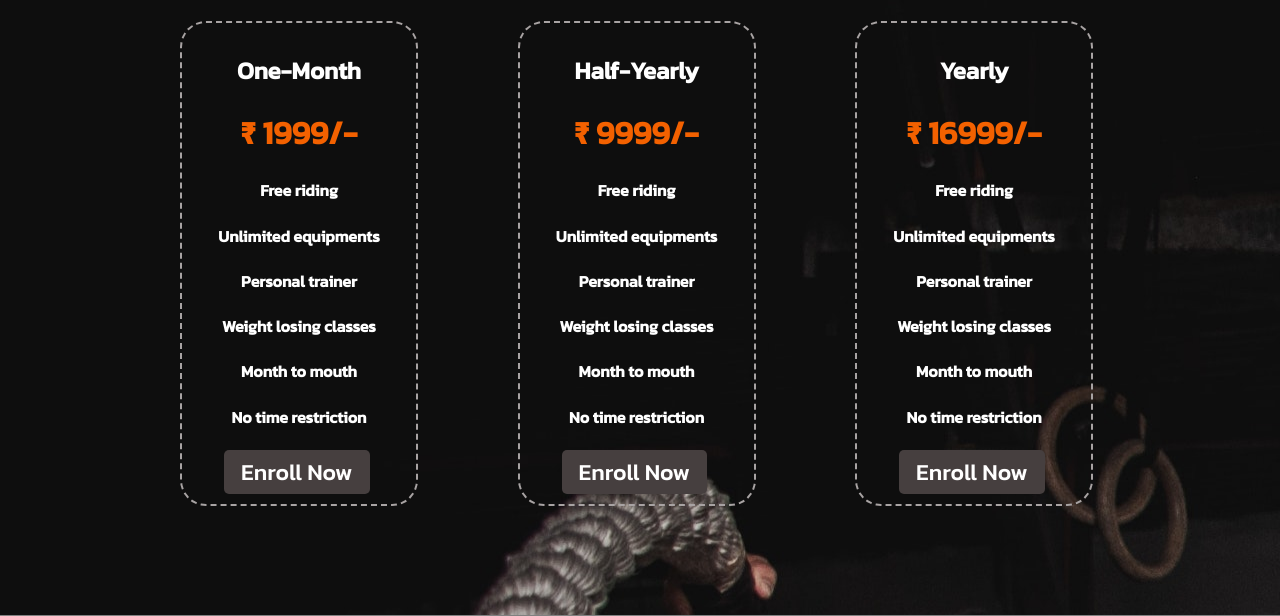
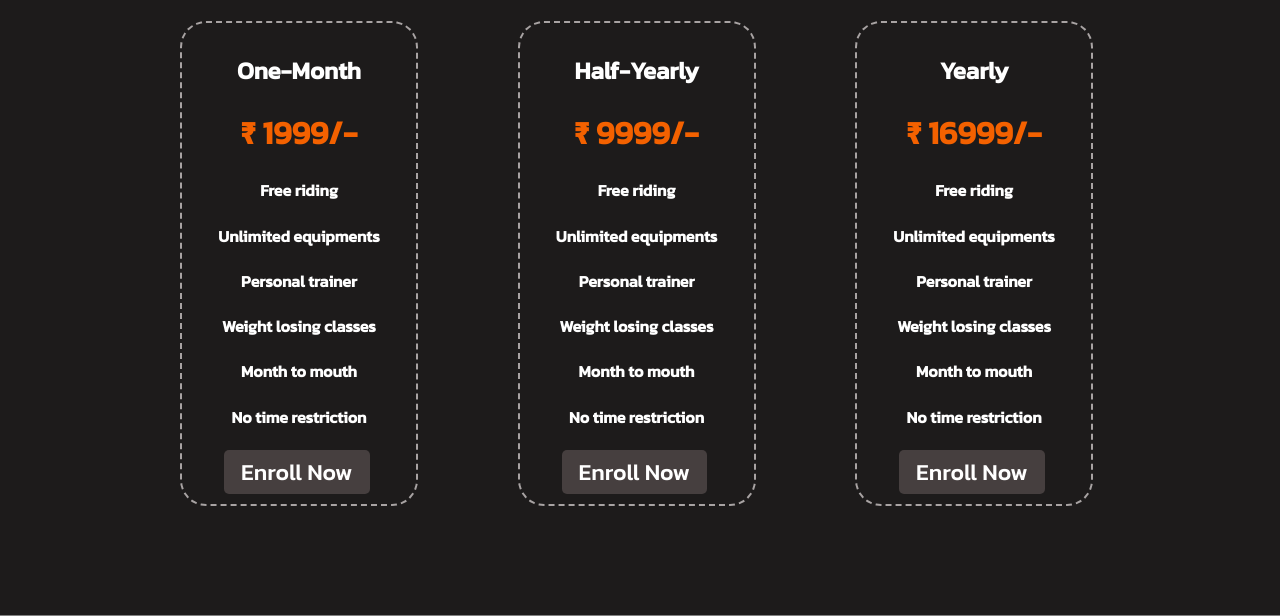
Before and after one commit to tarun1357/gym_website, a plain HTML site: page index.html in a window 1280 px wide. Shown: the part 633-1249 px from the top of the page. Drawn offline with Linux system fonts and the light colour scheme.

Commit message:
Update style.css

```diff
--- a/css/style.css
+++ b/css/style.css
@@ -7,7 +7,8 @@
       }
 
       .lower {
-          background: url(images/background.jpg);
+          /*background: url(images/background.jpg);*/
+          background-color: rgb(29, 27, 27);
           position: relative;
           bottom: 1000px;
       }
```
